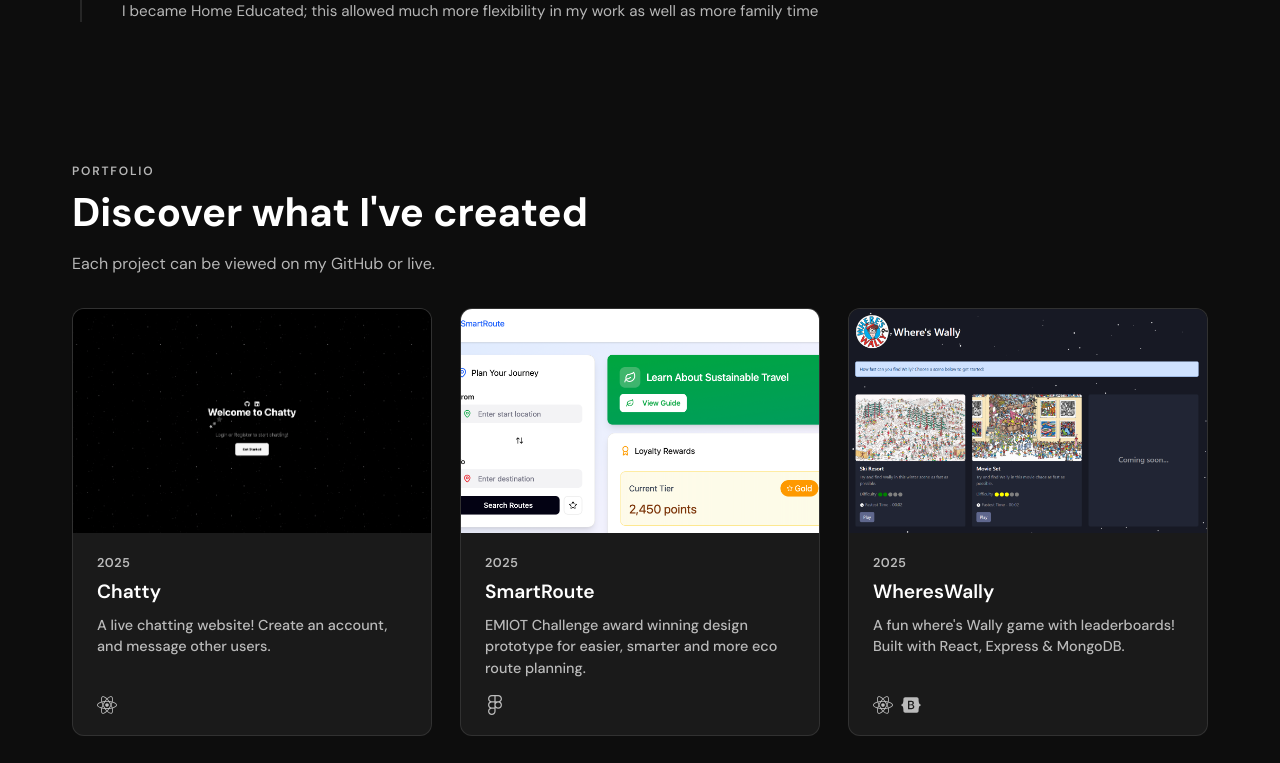
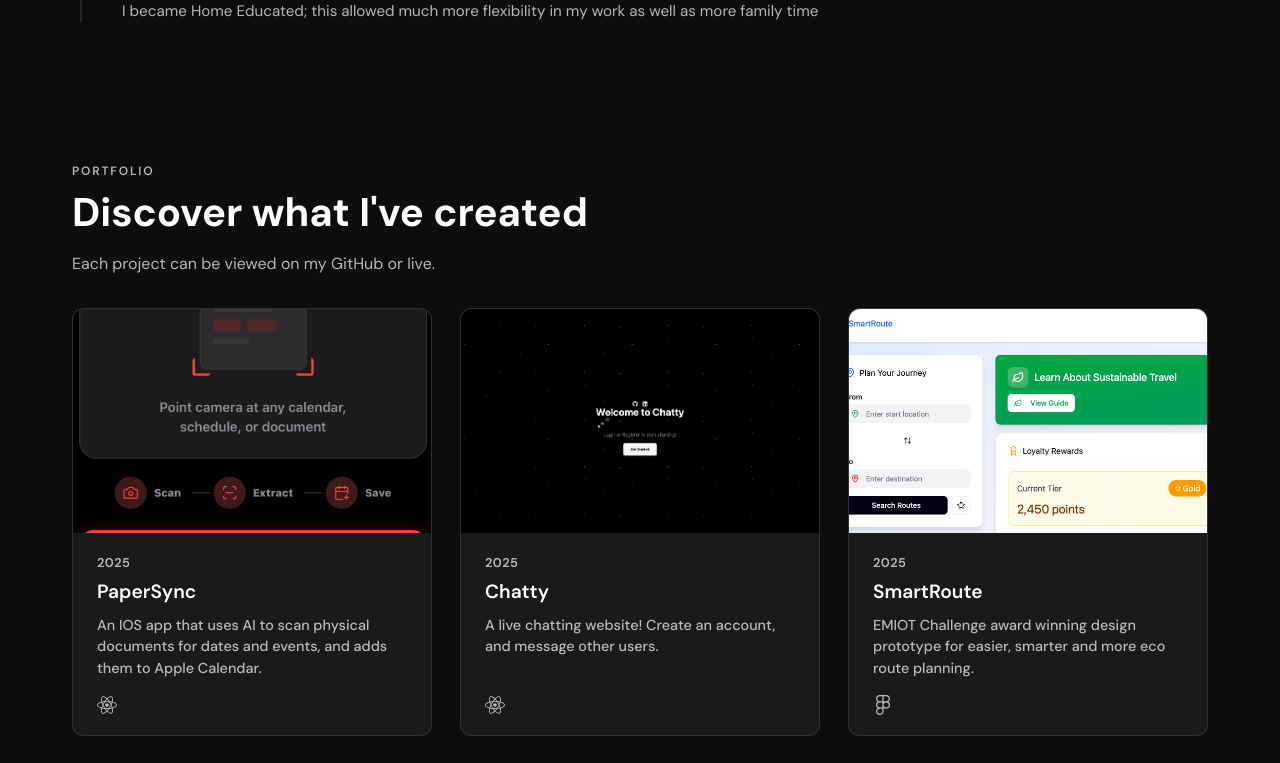
Before and after one commit to EthanGreatorex/EthanPortfolio, a React (Vite) app: page / in a window 1280 px wide. Shown: the part 2000-2763 px from the top of the page. Built offline with nearby package versions, Linux system fonts and the light colour scheme.

Commit message:
added new project

```diff
--- a/src/components/Projects.jsx
+++ b/src/components/Projects.jsx
@@ -15,6 +15,7 @@ import smartrouteImg from '../../images/smartroute.png';
 import whereswallyImg from '../../images/whereswally.png';
 import cosmoAIImg from '../../images/cosmo-chat.png';
 import youtubeImg from '../../images/youtube.png';
+import papersync from '../../images/papersync.png'
 import blogImg from '../../images/blog.png';
 import reactMovieAppImg from '../../images/react-movie-app.png';
 import planetExplorerImg from '../../images/planet-explorer.png';
@@ -24,6 +25,15 @@ import terminalWebsiteImg from '../../images/terminal-website.png';
 import spaceGameImg from '../../images/space-game.png';
 
 const project_data = [
+  {
+    title: 'PaperSync',
+    image: papersync,
+    link: 'https://www.linkedin.com/posts/ethan-greatorex_i-recently-had-an-idea-for-an-ios-app-activity-7430564762469519360-LgKP?utm_source=share&utm_medium=member_desktop&rcm=ACoAAFKMOZABfE_u3OuhJBwcvVcMTzdoHndGKq8',
+    technologies: [{ icon: FaReact }],
+    description:
+      'An IOS app that uses AI to scan physical documents for dates and events, and adds them to Apple Calendar.',
+    date: '2025',
+  },
   {
     title: 'Chatty',
     image: chattyImg,
```
Also changed, not shown: images/papersync.png (added).
